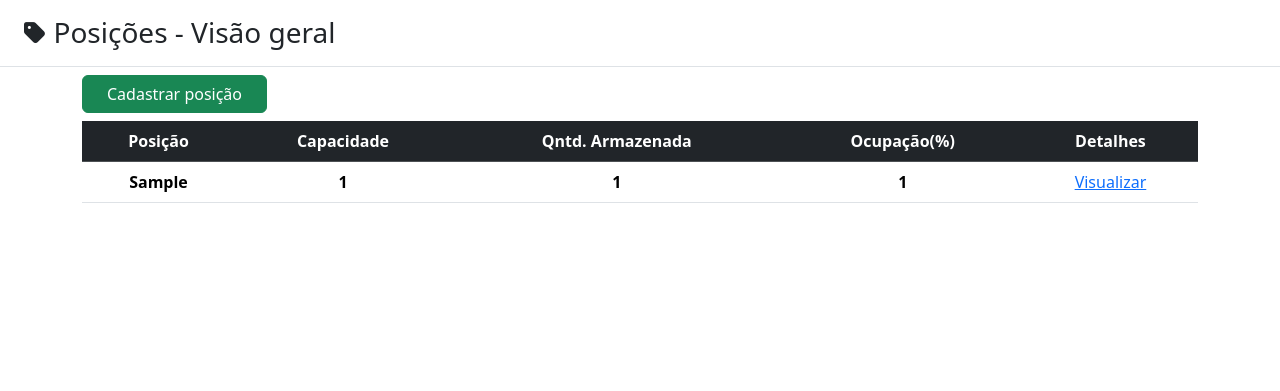
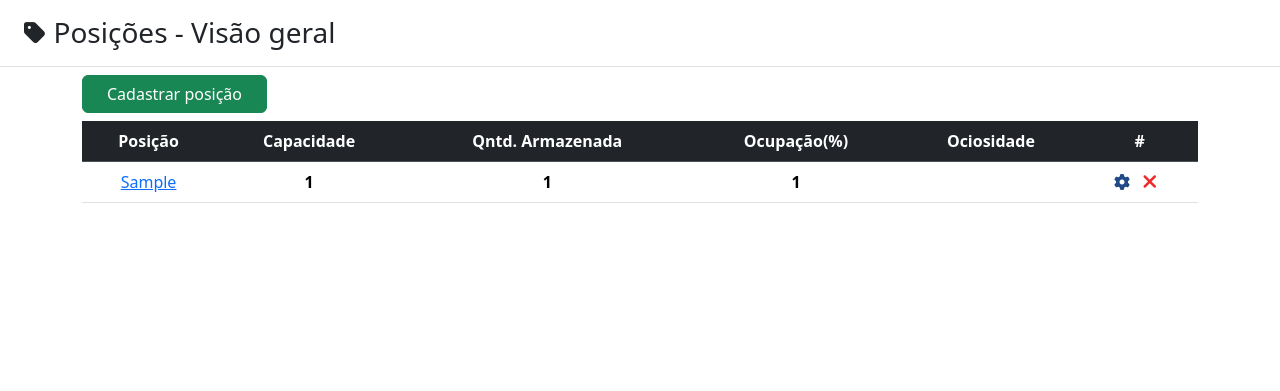
Before and after one commit to rochamrcs/projeto-gideao, a Django app: page /estoque/ in a window 1280 px wide. Shown: the part 56-447 px from the top of the page. Run offline with Django 4.2, Linux system fonts and the light colour scheme; tables that the repository leaves empty hold one stand-in row (values such as "Sample post"); lists and menus that the app fills with data are empty; some libraries are stand-ins or nearby versions.

Commit message:
Mudando de FBV para CBV

```diff
--- a/projeto/Apps/Estoque/templates/estoque/estoque.html
+++ b/projeto/Apps/Estoque/templates/estoque/estoque.html
@@ -20,15 +20,22 @@
             <th class="text-center">Capacidade</th>
             <th class="text-center">Qntd. Armazenada</th>
             <th class="text-center">Ocupação(%)</th>
-            <th class="text-center">Detalhes</th>
+            <th class="text-center">Ociosidade</th>
+            <th class="text-center">#</th>
         </thead>
         {% for objetos in objetos_lista%}
         <tbody>
-            <th class="text-center"> {{objetos.posicao}} </th>
+            <th class="text-center fw-light">
+                <a href="{% url 'detalhe' pk=objetos.id%}">{{objetos.posicao}}</a>
+            </th>
             <th class="text-center"> {{objetos.capacidade}}</th>
             <th class="text-center"> {{objetos.armazenado}}</th>
             <th class="text-center"> {{objetos.ocupacao}}</th>
-            <th class="text-center fw-light"> <a href="{% url 'detalhe' pk=objetos.id%}">Visualizar</a></th>
+            <th class="text-center"></th>
+            <th class="text-center">
+                <i class="fa-solid fa-gear pe-2" title="Editar" style="color: #204a87;"></i>
+                <i class="fa-solid fa-xmark fa-lg pe-2" title="Apagar" style="color: #ef2929;"></i>
+            </th>
         </tbody>
         {% endfor %}
     </table>
--- a/projeto/Apps/Estoque/urls.py
+++ b/projeto/Apps/Estoque/urls.py
@@ -4,5 +4,5 @@ from projeto.Apps.Estoque import views
 urlpatterns = [
     path('', views.EstoqueView.as_view(), name='estoque'),
     path('nova_posicao/', views.CriarPosicao.as_view(), name='nova_posicao'),
-    path('detail/<str:pk>/', views.detail_estoque, name='detalhe')
+    path('detail/<str:pk>/', views.DetailPosicao.as_view(), name='detalhe')
 ]
--- a/projeto/Apps/Estoque/views.py
+++ b/projeto/Apps/Estoque/views.py
@@ -21,9 +21,11 @@ class CriarPosicao(CreateView):
     success_url = reverse_lazy('estoque')
 
 
-def detail_estoque(request, pk):
+class DetailPosicao(DetailView):
     template_name = './estoque/detail_posicao.html'
-    objetos_posicao = Posicao.objects.get(id=pk)
-    objetos_armazem = Armazenamento.objects.filter(posicao=objetos_posicao)
-    contexto = {'objetos_pos': objetos_posicao, 'objetos_arm':  objetos_armazem}
-    return render(request, template_name, contexto)
+    model = Posicao
+
+    def get_context_data(self, **kwargs):
+        contexto = super().get_context_data(**kwargs)
+        contexto["objetos_lista"] = Posicao.objects.all()
+        return contexto
```
